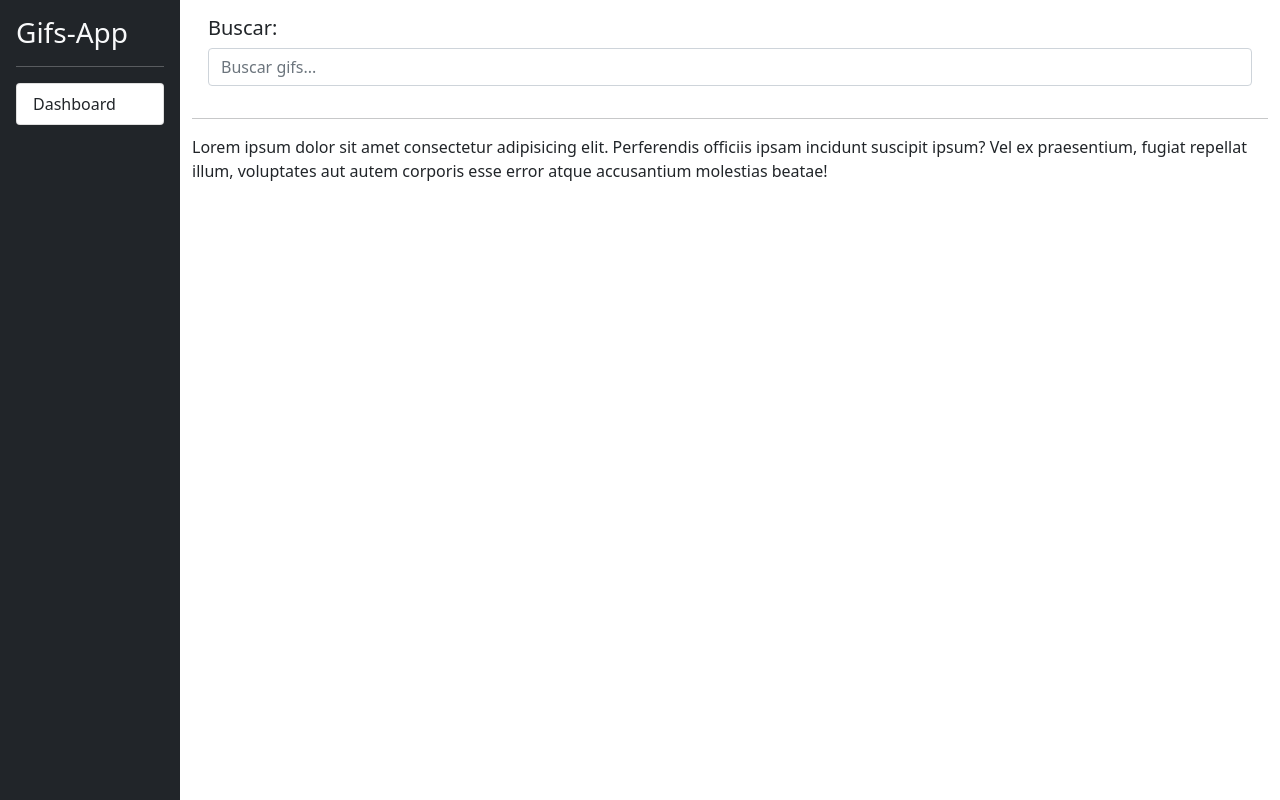
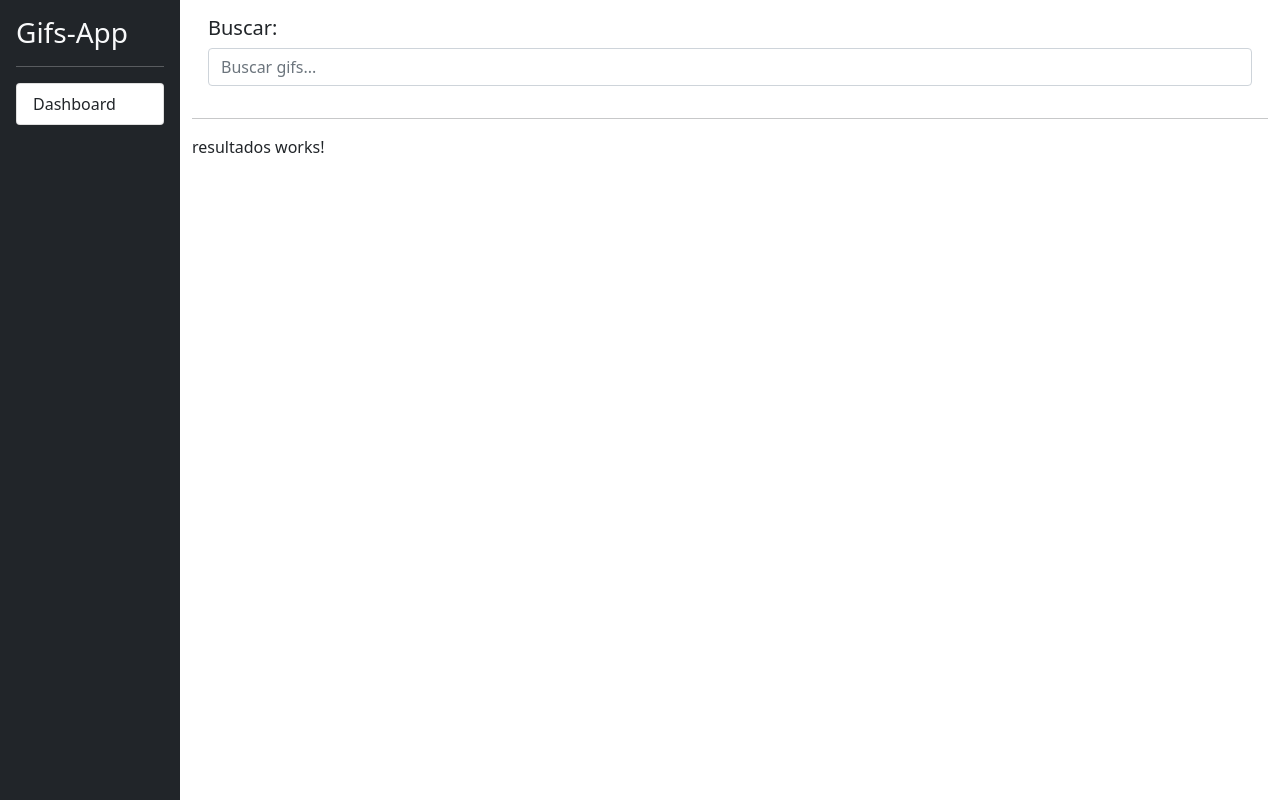
Before and after one commit to suriel1350/angular-gifs-app, an Angular app: page / in a window 1280 px wide. Built offline with nearby package versions, Linux system fonts and the light colour scheme.

Commit message:
project-angular_gifs_app add: add busqueda and resultados components

```diff
--- a/src/app/app.component.html
+++ b/src/app/app.component.html
@@ -5,23 +5,5 @@
   <app-sidebar></app-sidebar>
   <!-- End Sidebar -->
 
-  <div class="container">
-    <div class="row p-3">
-
-      <div class="col">
-        <h5>Buscar:</h5>
-        <input type="text" class="form-control" placeholder="Buscar gifs...">
-      </div>
-
-    </div>
-
-    <hr />
-
-    <div class="row">
-      <div class="col">
-        Lorem ipsum dolor sit amet consectetur adipisicing elit. Perferendis officiis ipsam incidunt suscipit ipsum? Vel ex praesentium, fugiat repellat illum, voluptates aut autem corporis esse error atque accusantium molestias beatae!
-      </div>
-    </div>
-
-  </div>
+  <app-gifs-page class="container"></app-gifs-page>
 </div>
--- a/src/app/app.module.ts
+++ b/src/app/app.module.ts
@@ -4,6 +4,7 @@ import { BrowserModule } from '@angular/platform-browser';
 import { AppComponent } from './app.component';
 
 import { SharedModule } from './shared/shared.module';
+import { GifsModule } from './gifs/gifs.module';
 
 @NgModule({
   declarations: [
@@ -11,7 +12,8 @@ import { SharedModule } from './shared/shared.module';
   ],
   imports: [
     BrowserModule,
-    SharedModule
+    SharedModule,
+    GifsModule
   ],
   providers: [],
   bootstrap: [AppComponent]
--- /dev/null
+++ b/src/app/gifs/busqueda/busqueda.component.html
@@ -0,0 +1,2 @@
+<h5>Buscar:</h5>
+<input type="text" class="form-control" placeholder="Buscar gifs...">
--- /dev/null
+++ b/src/app/gifs/busqueda/busqueda.component.ts
@@ -0,0 +1,16 @@
+import { Component, OnInit } from '@angular/core';
+
+@Component({
+  selector: 'app-busqueda',
+  templateUrl: './busqueda.component.html',
+  styles: [
+  ]
+})
+export class BusquedaComponent implements OnInit {
+
+  constructor() { }
+
+  ngOnInit(): void {
+  }
+
+}
--- /dev/null
+++ b/src/app/gifs/gifs-page/gifs-page.component.html
@@ -0,0 +1,15 @@
+<div class="row p-3">
+
+    <div class="col">
+        <app-busqueda></app-busqueda>
+    </div>
+
+</div>
+
+<hr />
+
+<div class="row">
+    <div class="col">
+        <app-resultados></app-resultados>
+    </div>
+</div>
--- /dev/null
+++ b/src/app/gifs/gifs-page/gifs-page.component.ts
@@ -0,0 +1,16 @@
+import { Component, OnInit } from '@angular/core';
+
+@Component({
+  selector: 'app-gifs-page',
+  templateUrl: './gifs-page.component.html',
+  styles: [
+  ]
+})
+export class GifsPageComponent implements OnInit {
+
+  constructor() { }
+
+  ngOnInit(): void {
+  }
+
+}
--- /dev/null
+++ b/src/app/gifs/resultados/resultados.component.html
@@ -0,0 +1 @@
+<p>resultados works!</p>
--- /dev/null
+++ b/src/app/gifs/resultados/resultados.component.ts
@@ -0,0 +1,16 @@
+import { Component, OnInit } from '@angular/core';
+
+@Component({
+  selector: 'app-resultados',
+  templateUrl: './resultados.component.html',
+  styles: [
+  ]
+})
+export class ResultadosComponent implements OnInit {
+
+  constructor() { }
+
+  ngOnInit(): void {
+  }
+
+}
```
Also changed, not shown: src/app/gifs/gifs.module.ts (added, +22 -0 lines).
